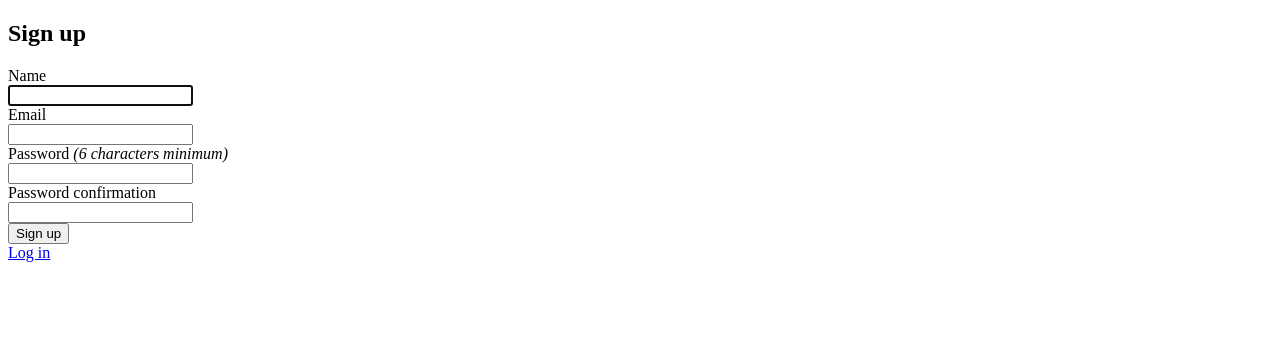
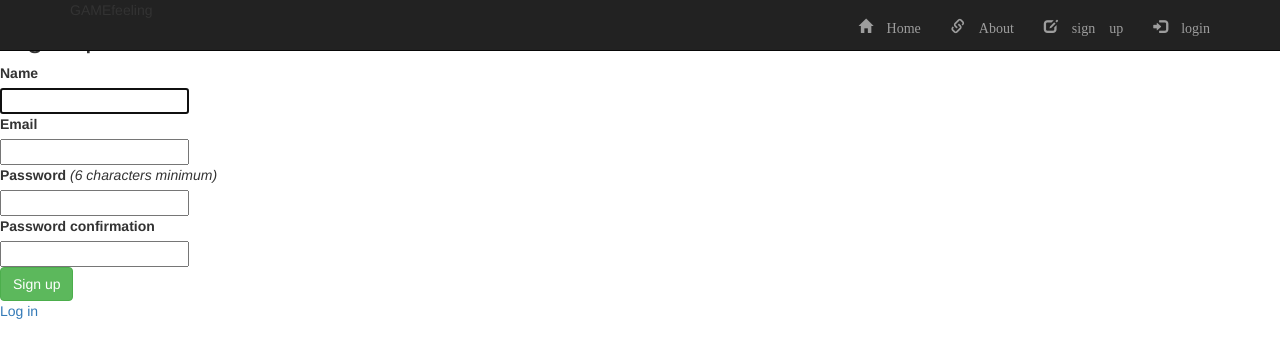
Before and after one commit to sten031/GAMEfeeling, a Rails app: page /users/sign_up in a window 1280 px wide. Shown: the top 358 px of the page. Run offline with Rails 7, Linux system fonts and the light colour scheme; style sheets or scripts are compiled from the project's sources; some libraries are stand-ins or nearby versions.

Commit message:
topページ、aboutページ作成（レイアウトは除く）

```diff
--- a/app/assets/javascripts/application.js
+++ b/app/assets/javascripts/application.js
@@ -11,6 +11,7 @@
 // about supported directives.
 //
 //= require rails-ujs
-//= require activestorage
 //= require turbolinks
+//= require jquery
+//= require bootstrap-sprockets
 //= require_tree .
--- /dev/null
+++ b/app/assets/javascripts/home.coffee
@@ -0,0 +1,3 @@
+# Place all the behaviors and hooks related to the matching controller here.
+# All this logic will automatically be available in application.js.
+# You can use CoffeeScript in this file: http://coffeescript.org/
--- a/app/assets/stylesheets/application.css
+++ b/app/assets/stylesheets/application.scss
@@ -13,3 +13,5 @@
  *= require_tree .
  *= require_self
  */
+  @import "bootstrap-sprockets";
+  @import "bootstrap";
--- /dev/null
+++ b/app/assets/stylesheets/home.scss
@@ -0,0 +1,3 @@
+// Place all the styles related to the home controller here.
+// They will automatically be included in application.css.
+// You can use Sass (SCSS) here: http://sass-lang.com/
--- /dev/null
+++ b/app/controllers/home_controller.rb
@@ -0,0 +1,6 @@
+class HomeController < ApplicationController
+  def top
+  end
+  def about
+  end
+end
--- /dev/null
+++ b/app/helpers/home_helper.rb
@@ -0,0 +1,2 @@
+module HomeHelper
+end
--- /dev/null
+++ b/app/views/home/about.html.erb
@@ -0,0 +1 @@
+about
--- a/app/views/layouts/application.html.erb
+++ b/app/views/layouts/application.html.erb
@@ -8,7 +8,31 @@
     <%= stylesheet_link_tag    'application', media: 'all', 'data-turbolinks-track': 'reload' %>
     <%= javascript_include_tag 'application', 'data-turbolinks-track': 'reload' %>
   </head>
+    <header class="navbar navbar-fixed-top navbar-inverse">
+      <div class="container">
 
+        <nav class="nav navbar-nav navbar-left">
+          <span>GAMEfeeling</span>
+        </nav>
+        <nav>
+          <ul class="nav navbar-nav navbar-right">
+            <!--if文でサインインとアウト時の表示を変更-->
+            <% if user_signed_in? %>
+            <li><%#= link_to ' Home', user_path(current_user), class: 'glyphicon glyphicon-home home' %></li>
+            <li><%#= link_to ' Users', users_path, class: 'glyphicon glyphicon-user users' %></li>
+            <li><%#= link_to ' Games', games_path, class: 'glyphicon glyphicon-game games' %></li>
+            <li><%= link_to ' logout', destroy_user_session_path, method: :delete, class: 'glyphicon glyphicon-log-out logout' %></li>
+            <% else %>
+            <li><%= link_to ' Home', root_path, class: 'glyphicon glyphicon-home home' %></li>
+            <li><%= link_to ' About', home_about_path, class: 'glyphicon glyphicon-link about' %></li>
+            <li><%= link_to ' sign up', new_user_registration_path, class: 'glyphicon glyphicon-edit sign_up' %></li>
+            <li><%= link_to ' login', new_user_session_path, class: 'glyphicon glyphicon-log-in sign_in' %></li>
+            <% end %>
+          </ul>
+        </nav>
+
+      </div>
+    </header>
   <body>
     <%= yield %>
   </body>
--- a/config/routes.rb
+++ b/config/routes.rb
@@ -1,4 +1,6 @@
 Rails.application.routes.draw do
+  root 'home#top'
+  get 'home/about'
   devise_for :users
   # For details on the DSL available within this file, see http://guides.rubyonrails.org/routing.html
 end
```
Also changed, not shown: spec/helpers/home_helper_spec.rb (added, +15 -0 lines), spec/requests/home_request_spec.rb (added, +5 -0 lines), Gemfile, Gemfile.lock, app/views/home/top.html.erb (added).
